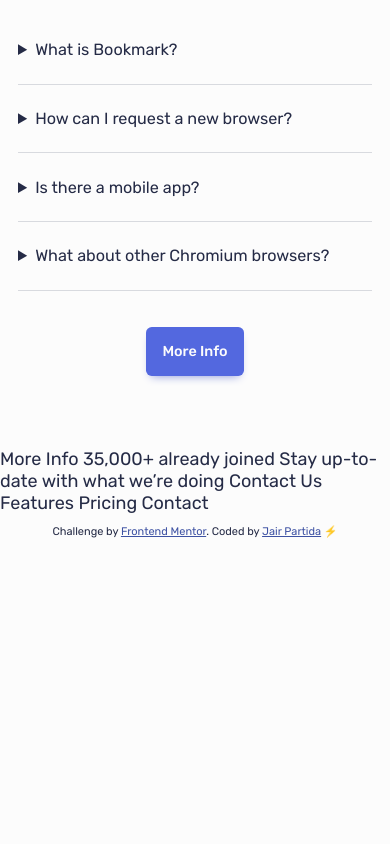
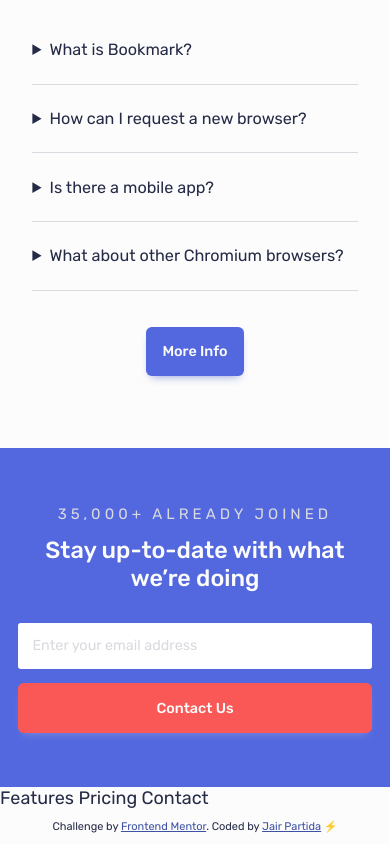
Before and after one commit to jairpss/bookmark-landing, a plain HTML site: page index.html in a window 390 px wide. Shown: the part 3611-4455 px from the top of the page. Before the commit the page ends 4160 px from the top, so only its background shows below. Drawn offline with Linux system fonts and the light colour scheme.

Commit message:
Join section mobile Done

```diff
--- a/index.html
+++ b/index.html
@@ -215,14 +215,16 @@
       <button class="u__button">More Info</button>
     </div>
   </section>
-
-  More Info
-
-  35,000+ already joined
-
-  Stay up-to-date with what we’re doing
-
-  Contact Us
+  <section class="join">
+    <div class="wrapper">
+      <small>35,000+ already joined</small>
+      <h4 class="u__h4">Stay up-to-date with what we’re doing</h4>
+      <form action="" class="form">
+        <input placeholder="Enter your email address" type="text" name="" id="" class="form__input">
+        <input type="submit" value="Contact Us" class="u__button is__red is-fullWidth">
+      </form>
+    </div>
+  </section>
 
   Features
   Pricing
--- a/src/sass/faq.scss
+++ b/src/sass/faq.scss
@@ -2,7 +2,7 @@
 
 .faq{
     text-align: center;
-    padding: 4em 0;
+    padding: 4em .8em;
 }
 
 .question{
--- /dev/null
+++ b/src/sass/join.scss
@@ -0,0 +1,33 @@
+@import "./variables.scss";
+
+.join{
+    background: $softBlue;
+    color: $white;
+    padding: 3em 0;
+    text-align: center;
+    small{
+        text-size-adjust: .8em;
+        text-transform: uppercase;
+        letter-spacing: 4px;
+        color: $softGray;
+    }
+}
+
+.form{
+    .u__button{
+        margin: 0;
+    }
+    &__input{
+        width: 100%;
+        padding: 1.2em;
+        box-sizing: border-box;
+        margin-bottom: 1em;
+        border-radius: .2em;
+        border: none;
+        font-size: .8em;
+        outline: 0;
+        &::-webkit-input-placeholder{
+            color: $softGray;
+        }
+    }
+}
--- a/src/sass/style.scss
+++ b/src/sass/style.scss
@@ -5,9 +5,14 @@
 @import "./features.scss";
 @import "./download.scss";
 @import "./faq.scss";
+@import "./join.scss";
 
 .attribution { font-size: 11px; text-align: center; }
 .attribution a { color: hsl(228, 45%, 44%); }
+
+*{
+    font-family: 'Rubik', sans-serif;
+}
 
 body {
     background: $white;
@@ -34,6 +39,11 @@ ul{
 .u__h2{
     @extend .u__h1;
     font-size: 1.5em;
+}
+.u__h4{
+    @extend .u__h1;
+    font-size: 1.3em;
+    margin-top: .5em;
 }
 .u__p{
     color: $grayishBlue;
@@ -70,6 +80,15 @@ ul{
             color: $menuDark;
         }
     }
+    &.is__red{
+        color: $white;
+        background: $softRed;
+        &:hover{
+            border: 2.5px solid $hoverRed;
+            background: $hoverRed;
+            color: $white;
+        }
+    }
     &.is-fullWidth{
         width: 100%;
     }
--- a/src/sass/variables.scss
+++ b/src/sass/variables.scss
@@ -4,6 +4,7 @@
 
 $softBlue: hsl(231, 69%, 60%);
 $softRed: hsl(0, 94%, 66%);
+$hoverRed: hsl(0, 67%, 56%);
 $shadowBtn: hsl(231, 53%, 69%);
 
 // ### Neutral
```
Also changed, not shown: src/sass/faq.css, src/sass/join.css (added), src/sass/style.css, 7 other files.
